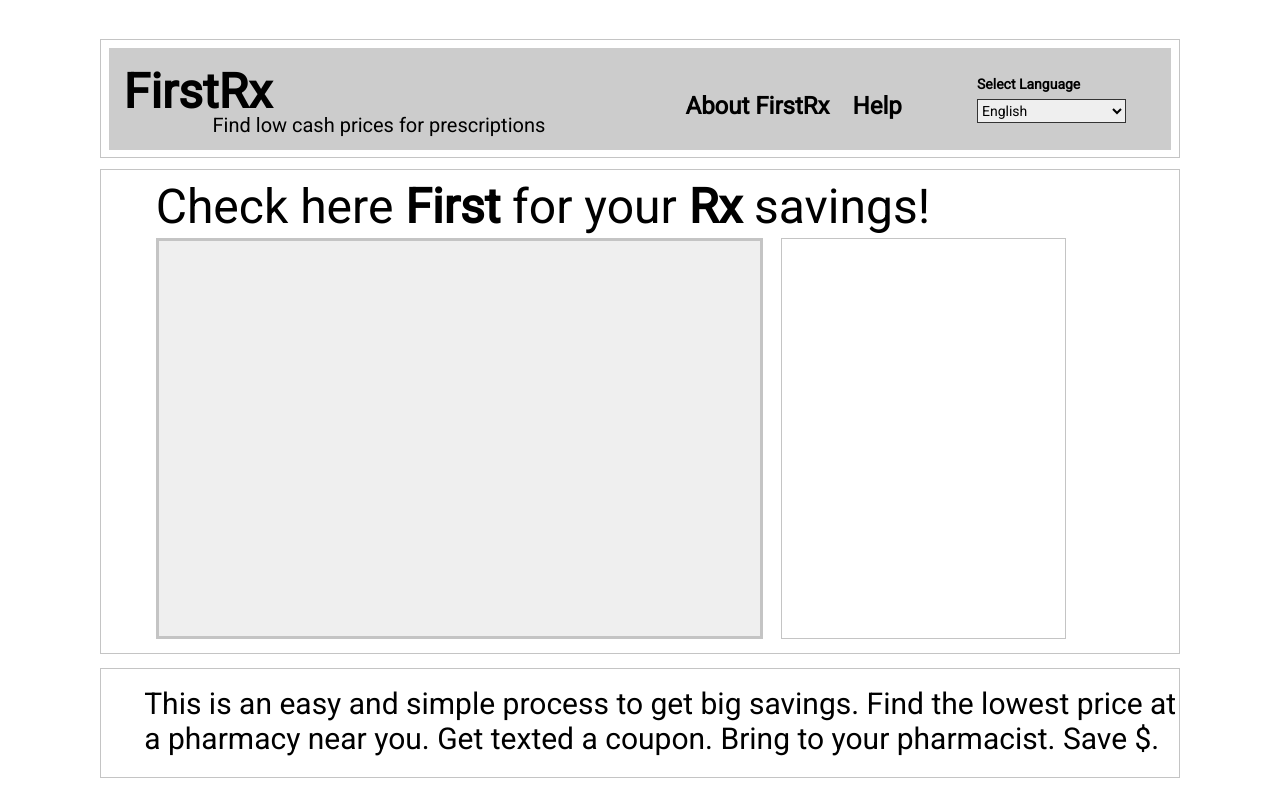
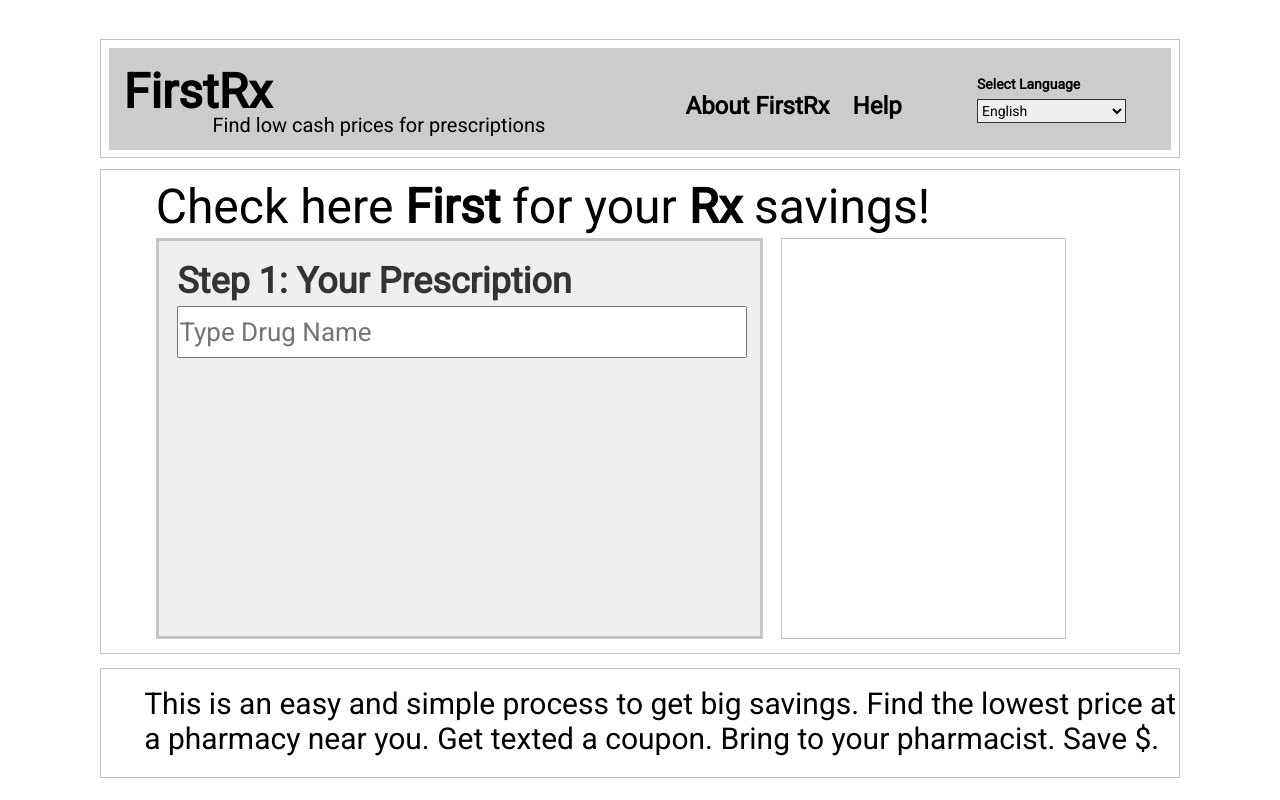
Before and after one commit to insonia78/FirstRx, a Next.js app: page / in a window 1280 px wide. Built offline with nearby package versions, Linux system fonts and the light colour scheme.

Commit message:
completed find prescription component

```diff
--- a/pages/_app.tsx
+++ b/pages/_app.tsx
@@ -5,8 +5,10 @@
 import Header from './src/components/HeaderDesktop';
 import Footer from './src/components/Footer';
 import _Head from './src/components/_Head';
+import HeaderDesktop from "./src/components/HeaderDesktop";
 import '../styles/desktop.css';
-import HeaderDesktop from "./src/components/HeaderDesktop";
+import '../styles/main-desktop-left.css';
+
 
 
 function MyApp({ Component, pageProps }) {
--- a/pages/src/components/HeaderDesktop/index.tsx
+++ b/pages/src/components/HeaderDesktop/index.tsx
@@ -7,6 +7,7 @@
     return (
 
         <header className="header-desktop-container">
+
             <div className="header-desktop">
                 <div className="header-desktop-title-container" >
                     FirstRx
--- a/pages/src/components/HomeDesktop/FindPrescriptionHome/index.tsx
+++ b/pages/src/components/HomeDesktop/FindPrescriptionHome/index.tsx
@@ -1,6 +1,6 @@
 import React, { useState } from 'react';
 import { useMutation, gql } from "@apollo/client";
-
+import PrescriptionDetailedForm  from '../../component/PrescriptionDetailedForm';
 
 const GET_PRESCRIPTIONS = gql`
 mutation  prescription($prescription:String){
@@ -24,13 +24,20 @@
 const FindPrescriptionHome = () =>{
 
     const [prescriptions, setPrescriptions] = useState([]);
+    const [prescriptionDetails, setPrescriptionDetails] = useState([]);
     const [getPrescriptions] = useMutation(GET_PRESCRIPTIONS, {
          onError(err) {
               console.log(err);
 
             },
             update(proxy, result) {
+            if (result.data.prescription.length === 1) {
+                setPrescriptionDetails(result.data.prescription);
+                console.log('result', result.data.prescription);
+                return;
+                }
               let options = [];
+
               result.data.prescription.forEach((element)=>{
                       options.push(<option value={element.search_name} />);
 
@@ -48,11 +55,14 @@
         }
 
     return(
-        <div>
-             <input type="text" list="prescriptions" className="form-control mt-3 mb-4" onChange={searchPrescription} id="usr" />
-             <datalist id="prescriptions">
+        <div className="test">
+             <span className="desktop-main-left-find-prescription-home-title" >Step 1: Your Prescription</span>
+             <input  placeholder="Type Drug Name" className="desktop-main-left-find-prescription-home-input" type="text" list="prescriptions" onChange={searchPrescription} id="usr" />
+             <datalist className= "desktop-main-left-find-prescription-home-datalist" id="prescriptions">
                {prescriptions}
               </datalist>
+              {prescriptionDetails.length === 1 &&
+                <PrescriptionDetailedForm data ={prescriptionDetails} />}
         </div>
 
     );
--- a/pages/src/components/HomeDesktop/index.tsx
+++ b/pages/src/components/HomeDesktop/index.tsx
@@ -1,6 +1,7 @@
 
 import React, { useState } from 'react';
 import HeaderDesktop from '../HeaderDesktop';
+import FindPrescriptionHome from './FindPrescriptionHome';
 
 
 
@@ -17,7 +18,9 @@
             <main>
                 <div className="main-desktop-container">
                     <div className="main-desktop-title">Check here <b>First</b> for your <b>Rx</b> savings!</div>
-                    <div className="main-desktop-side-left"></div>
+                    <div className="main-desktop-side-left">
+                         <FindPrescriptionHome />
+                    </div>
                     <div className="main-desktop-side-right"></div>
                 </div>
                 <div className="main-desktop-bottom-container">
--- /dev/null
+++ b/styles/main-desktop-left.css
@@ -0,0 +1,37 @@
+
+.desktop-main-left-find-prescription-home-title{
+    position:absolute;
+    top:2.34vh;
+    bottom:45.4vh;
+    left:1.45vw;
+    right:14.37vw;
+    font-style: normal;
+    font-weight: bold;
+    font-size: 3.6rem;
+    line-height: 4.2rem;
+
+    color: #333333;
+
+
+}
+.desktop-main-left-find-prescription-home-input{
+  width: 44.51vw;
+  height:6.55vh;
+  position:absolute;
+  top:8.11vh;
+  bottom:35.66vh;
+  left:1.46vw;
+  right:1.67vw;
+  font-size:2.6rem;
+  line-height:4.2rem;
+  font-style: normal;
+  font-weight: normal;
+
+}
+.desktop-main-left-find-prescription-home-datalist option{
+    font-size:3.6rem;
+    line-height:4.2rem;
+    font-style: normal;
+    font-weight: normal;
+
+}
```
